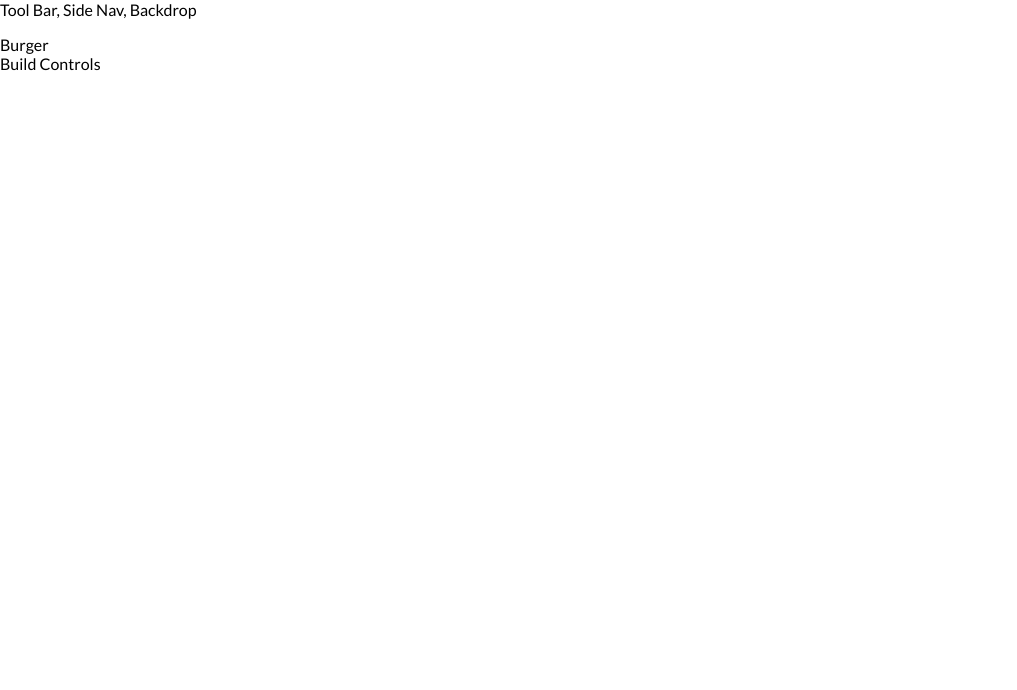
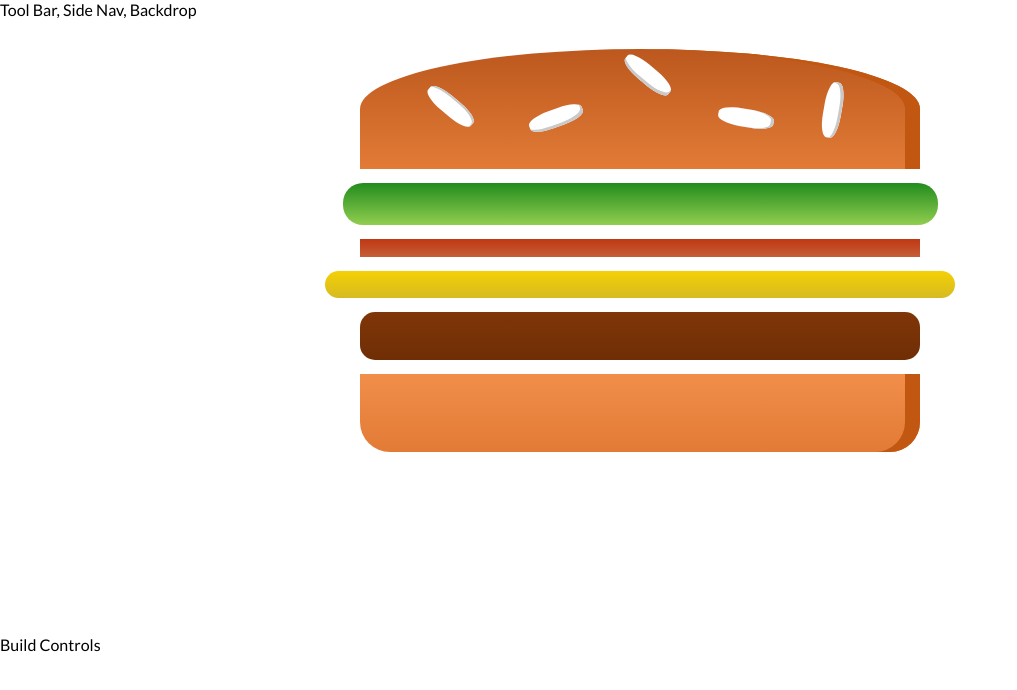
Before and after one commit to ryanwpb/burger-builder, a React app: page / in a window 1280 px wide. Shown: the top 690 px of the page, without its empty margins (0-1017 px from the left). Built offline with nearby package versions, Linux system fonts and the light colour scheme.

Commit message:
Add ingredients to burger and finalize css..

```diff
--- /dev/null
+++ b/src/components/Burger/Burger.css
@@ -0,0 +1,30 @@
+.Burger {
+    width: 100%;
+    margin: auto;
+    height: 250px;
+    overflow: scroll;
+    text-align: center;
+    font-weight: bold;
+    font-size: 1.2rem;
+}
+
+@media(min-width: 500px) and (min-height: 400px) {
+    .Burger {
+        width: 350px;
+        height: 300px;
+    }
+ }
+
+@media(min-width: 500px) and (min-height: 401px) {
+    .Burger {
+        width: 450px;
+        height: 400px;
+    }
+ }
+
+@media(min-width: 1000px) and (min-height: 700px) {
+   .Burger {
+       width: 700px;
+       height: 600px;
+   }
+}
--- a/src/components/Burger/Burger.js
+++ b/src/components/Burger/Burger.js
@@ -0,0 +1,18 @@
+import React from 'react';
+import classes from './Burger.css';
+import BurgerIngredient from './BurgerIngredient/BurgerIngredient';
+
+const burger = (props) => {
+    return (
+        <div className={classes.Burger}>
+           <BurgerIngredient type="bread-top"/>
+           <BurgerIngredient type="salad"/>
+           <BurgerIngredient type="bacon"/>
+           <BurgerIngredient type="cheese"/>
+           <BurgerIngredient type="meat"/>
+           <BurgerIngredient type="bread-bottom"/>
+        </div>
+    );
+};
+
+export default burger;
--- a/src/components/Burger/BurgerIngredient/BurgerIngredient.js
+++ b/src/components/Burger/BurgerIngredient/BurgerIngredient.js
@@ -1,9 +1,10 @@
 import React, { Component } from 'react';
 import PropTypes from 'prop-types';
-import classes from './burgerIngredient.css'
+import classes from './BurgerIngredient.css'
 
 class BurgerIngredient extends Component {
     render() {
+        let ingredient = null;
         switch (this.props.type) {
             case ('bread-bottom'):
                 ingredient = <div className={classes.BreadBottom}></div>;
--- a/src/containers/burgerBuilder/burgerBuilder.js
+++ b/src/containers/burgerBuilder/burgerBuilder.js
@@ -1,11 +1,12 @@
 import React, { Component } from 'react';
 import Aux from '../../hoc/Aux';
+import Burger from '../../components/Burger/Burger'
 
 class BurgerBuilder extends Component {
     render() {
         return (
             <Aux>
-               <div>Burger</div>
+               <Burger />
                <div>Build Controls</div>
             </Aux>
         );
```
Also changed, not shown: src/components/Burger/BurgerIngredient/BurgerIngredient.css (renamed from src/components/Burger/BurgerIngredients.css).
